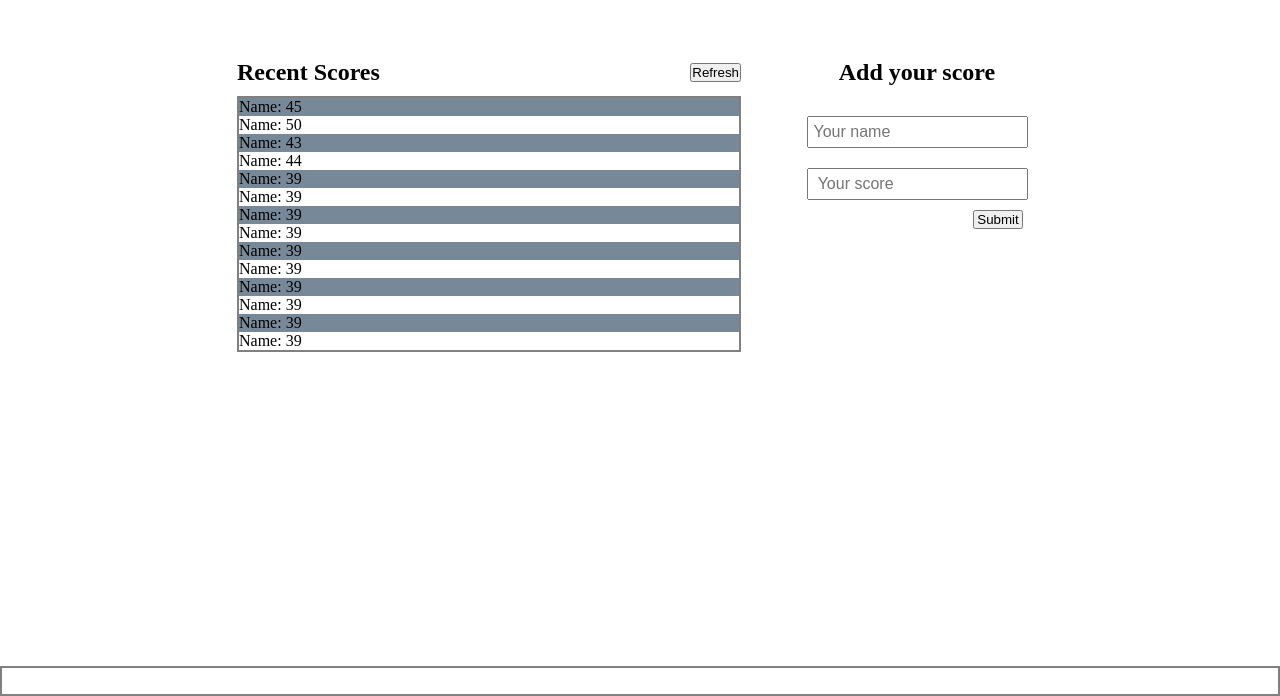
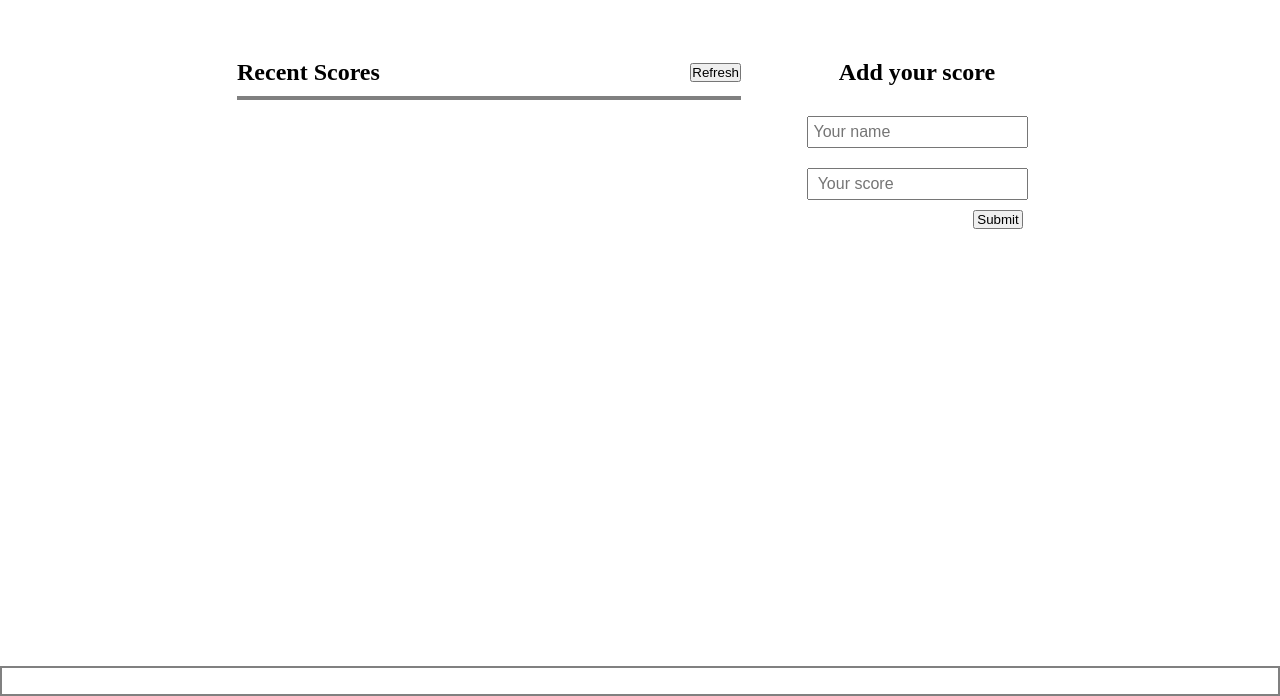
Before and after one commit to enocol/gitflows, a website built with webpack: page index.html in a window 1280 px wide. Shown: the part 104-800 px from the top of the page. Built offline with nearby package versions, Linux system fonts and the light colour scheme.

Commit message:
Modified index.html

```diff
--- a/index.html
+++ b/index.html
@@ -14,25 +14,11 @@
       <div class="leader-board">
         <div class="board-heading">
           <h2>Recent Scores</h2>
+
           <button class="refresh" type="button">Refresh</button>
         </div>
         <div class="board">
-          <ul class="scores-list">
-            <li>Name: 45</li>
-            <li>Name: 50</li>
-            <li>Name: 43</li>
-            <li>Name: 44</li>
-            <li>Name: 39</li>
-            <li>Name: 39</li>
-            <li>Name: 39</li>
-            <li>Name: 39</li>
-            <li>Name: 39</li>
-            <li>Name: 39</li>
-            <li>Name: 39</li>
-            <li>Name: 39</li>
-            <li>Name: 39</li>
-            <li>Name: 39</li>
-          </ul>
+          <ul class="scores-list"></ul>
         </div>
       </div>
 
```
